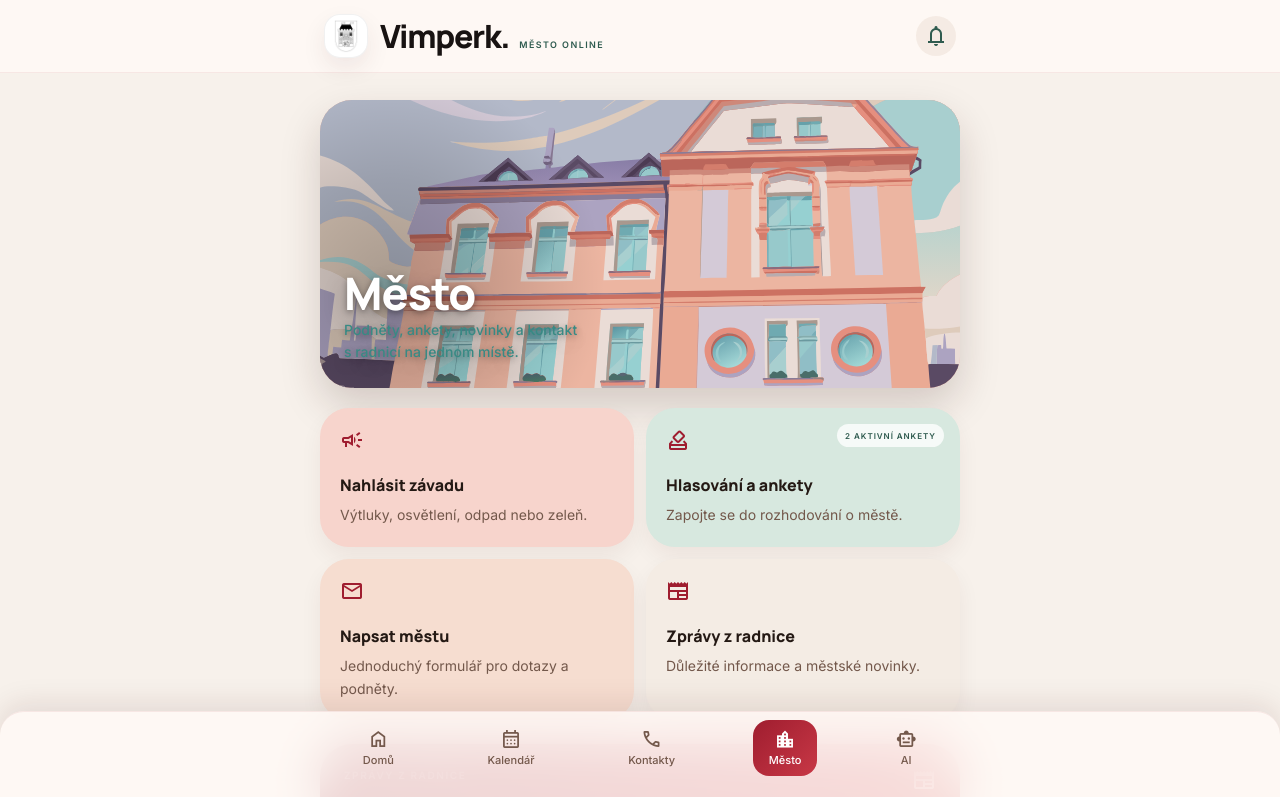
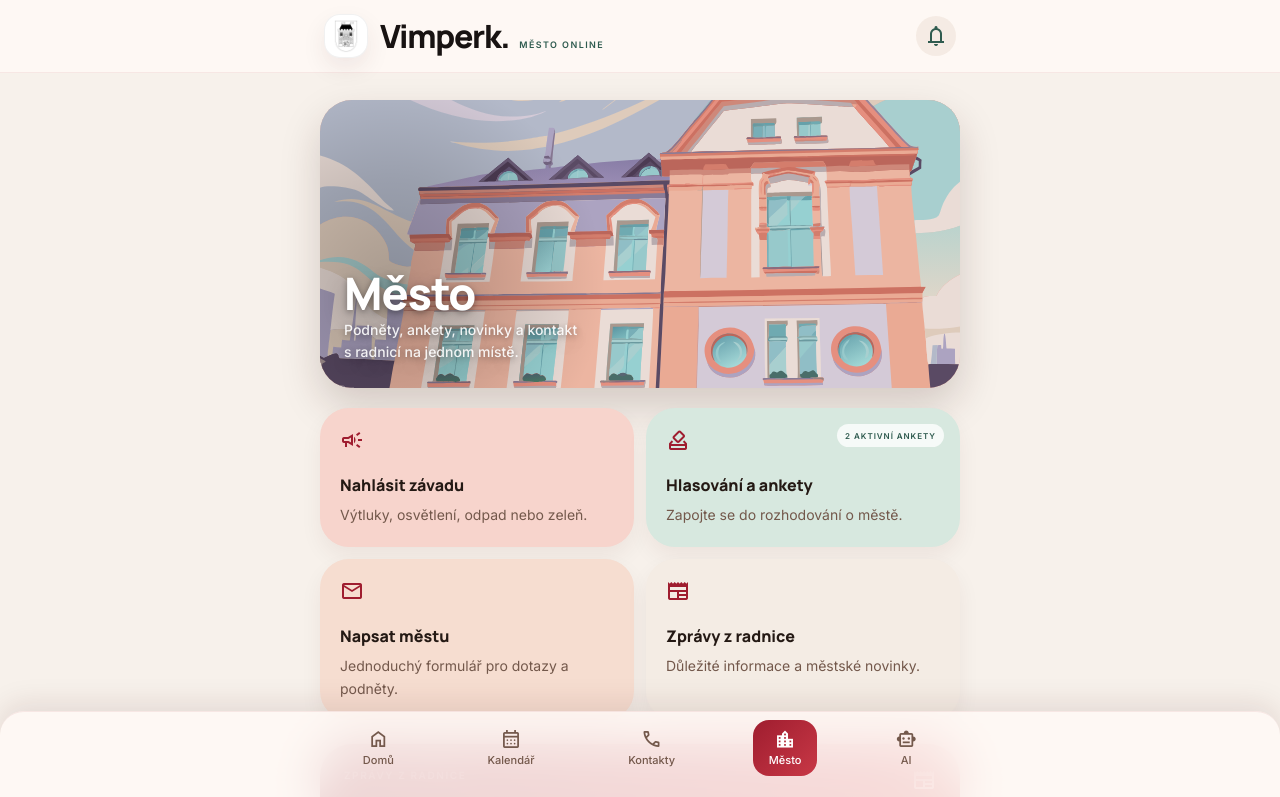
Before and after one commit to martinkubasek90-boop/vimperak, a Next.js app: page /mesto in a window 1280 px wide. Shown: the top 797 px of the page. Built offline with nearby package versions, Linux system fonts and the light colour scheme.

Commit message:
Lighten city hero subtitle color

```diff
--- a/app/mesto/page.tsx
+++ b/app/mesto/page.tsx
@@ -67,7 +67,7 @@ export default function MestoPage() {
                 <h1 className="hero-text-shadow font-headline font-extrabold text-3xl tracking-tight text-white md:text-[2.8rem]">
                   Město
                 </h1>
-                <p className="hero-text-shadow mt-2 text-sm font-medium leading-relaxed max-w-[22rem]" style={{ color: "#388A84" }}>
+                <p className="hero-text-shadow mt-2 text-sm font-medium leading-relaxed max-w-[22rem]" style={{ color: "rgba(255,255,255,0.9)" }}>
                   Podněty, ankety, novinky a kontakt
                   <br />
                   s radnicí na jednom místě.
```
